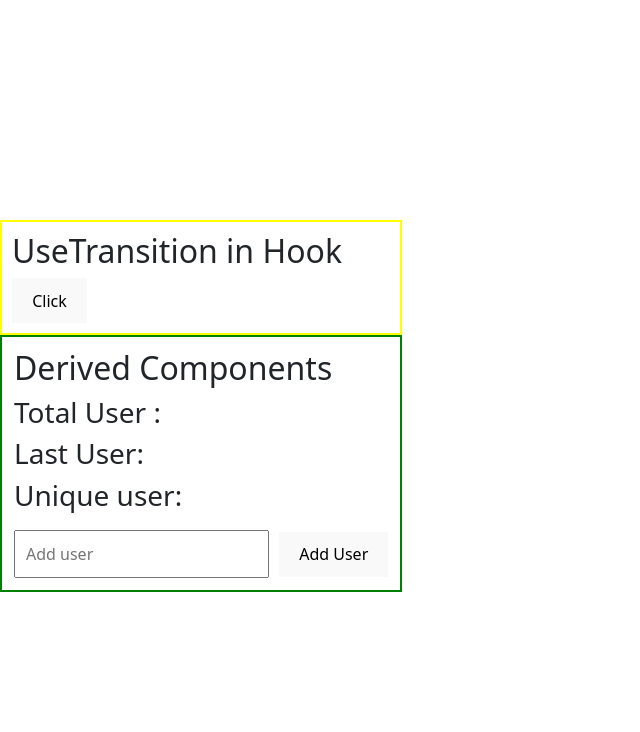
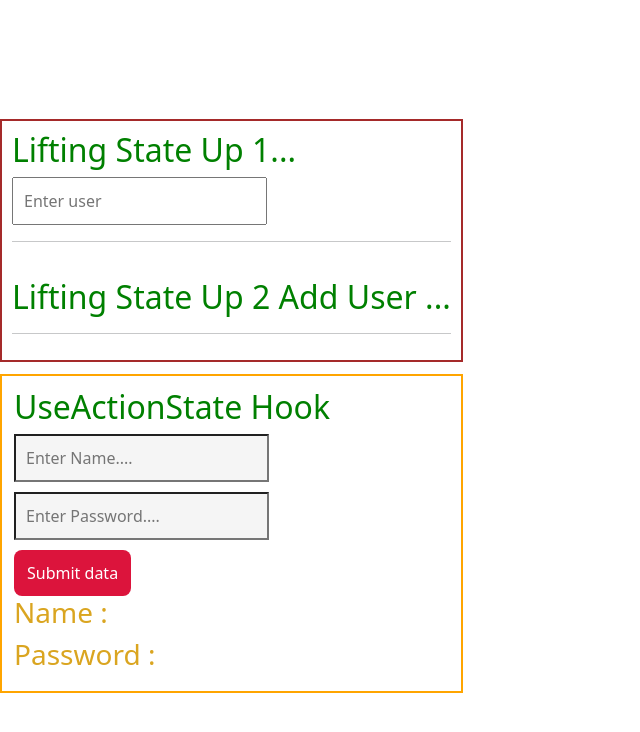
Before and after one commit to AkshitaGupta97/React_Basic_Projects, a React (Vite) app: page / in a window 1280 px wide. Shown: the top 732 px of the page, without its empty margins (0-640 px from the left). Built offline with nearby package versions, Linux system fonts and the light colour scheme.

Commit message:
useActionState changes

```diff
--- a/src/App.jsx
+++ b/src/App.jsx
@@ -3,14 +3,21 @@
 //import Forward from "./Forward";
 //import UserRef from "./InputRef";
 //import UseFormStatus from "./useFormStatus";
-import DerivedComponents from "./DerivedComponents";
-import UserTransition from "./UseTransition";
+import { useState } from "react";
+//import DerivedComponents from "./DerivedComponents";
+//import UserTransition from "./UseTransition";
+import LiftState from "./LiftingStateUp";
+import LiftUp from "./LiftingUp";
+import UseActionState from "./UseActionState";
+
+//import UpdateStates from "./UpdateObjSates";
+//import UpdateArr from "./UpdateArrStates";
 //import UserId from "./UserId";
 //import StyledComponenet from "./styledComponent";
 //import Uncontrolled from "./Uncontrolled";
 
 function App() {
-
+  const [user, setUser] = useState('')
   return (
     <div>
 
@@ -24,8 +31,21 @@ function App() {
       {/*<Forward /> */}
 
       {/* < UseFormStatus /> */}
-      <UserTransition />
-      <DerivedComponents />
+      {/*
+           <UserTransition />
+          <DerivedComponents />
+       */}
+
+      <LiftUp setUser={setUser}/>
+      <LiftState user={user}/>
+
+      {/*
+      <UpdateStates />
+      <UpdateArr />
+      */}
+
+      <UseActionState />
+
     </div>
   )
 }
--- a/src/DerivedComponents.jsx
+++ b/src/DerivedComponents.jsx
@@ -7,16 +7,18 @@ function DerivedComponents(){
     const handleUser = () => {
         setUsers([...users, user]);
        // console.log(users, user);
-
     }
+    const total = users.length;
+    const last = users[users.length - 1];
+    const unique = [...new Set(users)].length;
 
     return(
-        <div style={{border:"2px solid green", padding:"12px"}}>
-            <h2>Derived Components</h2>
-            <h3>Total User : </h3>
-            <h3>Last User: </h3>
-            <h3>Unique user: </h3>
-            <input style={{padding:"10px", marginTop:"10px"}} type="text" onChange={(evnt) => setUser(evnt.target.value)} placeholder="Add user" />
+        <div style={{border:"2px solid green", padding:"12px", marginTop:"12px"}}>
+            <h2 style={{color:"orange"}}>Derived Components</h2>
+            <h3 style={{color:"blue"}}>Total User : {total}</h3>
+            <h3 style={{color:"blue"}}>Last User: <span style={{color:'green'}}>{last}</span></h3>
+            <h3 style={{color:"blue"}}>Unique user: {unique}</h3>
+         <input style={{padding:"10px", marginTop:"10px"}} type="text" onChange={(evnt) => setUser(evnt.target.value)} placeholder="Add user" />
             <button style={{marginLeft:"10px"}} onClick={handleUser}>Add User</button>
             {
                 users.map((item, idx) => (
--- /dev/null
+++ b/src/LiftingStateUp.jsx
@@ -0,0 +1,12 @@
+
+function LiftState({user}){
+    return(
+        <div style={{border:"2px solid brown", padding:"10px", borderTop:"none"}}>
+            <h2 style={{color:"green"}}>Lifting State Up 2 Add User ...</h2>
+            <h4>{user}</h4>
+
+            <hr />
+        </div>
+    )
+}
+export default LiftState
--- /dev/null
+++ b/src/LiftingUp.jsx
@@ -0,0 +1,11 @@
+
+function LiftUp({setUser}){
+    return(
+        <div style={{border:"2px solid brown", padding:"10px", marginTop:"12px", borderBottom:"none"}}>
+            <h2 style={{color:"green"}}>Lifting State Up 1...</h2>
+            <input style={{padding:'10px'}} type="text" placeholder="Enter user" onChange={(event)=> setUser(event.target.value)}/>
+            <hr />
+        </div>
+    )
+}
+export default LiftUp
--- /dev/null
+++ b/src/UpdateArrStates.jsx
@@ -0,0 +1,46 @@
+import { useState } from "react"
+
+function UpdateArr() {
+    const [data, setData] = useState([
+        'sam', 'peter', 'bruce', 'fogg'
+    ])
+
+    const handleUser = (name) => { // change last name
+        data[data.length - 1] = name;
+        setData([...data]);
+    }
+
+    const [dataobj, setDataobj] = useState([
+        {name:"Akshita", age:"20"},
+        {name:"Sam", age:"24"},
+        {name:"Him", age:"16"},
+        {name:"Anil", age:"50"}
+    ])
+
+    const handleAge = (item) => {
+        dataobj[dataobj.length-1].age = item;
+        setDataobj([...dataobj])
+    }
+    return(
+        <div style={{border:"2px solid green", padding:"12px", marginTop:"12px"}}>
+            <h2>Update Array states with objects</h2>
+            <input onChange={(e) => handleUser(e.target.value)} type="text" placeholder="Update Name...." style={{padding:"10px", backgroundColor:"whitesmoke", color:"black"}}/>
+            {
+                data.map((item, idx) => (
+                    <h3 key={idx} style={{color:"gold", textDecoration:"underline"}}>{item}</h3>
+                ))
+            }
+            <hr />
+            <input onChange={(e) => handleAge(e.target.value)} type="text" placeholder="Update Age...." style={{padding:"10px", backgroundColor:"whitesmoke", color:"black"}}/>
+            {
+                dataobj.map((ele, indx) => (
+                    <h3 key={indx} style={{color:"crimson", textDecoration:"underline"}}>{ele.name} - {ele.age}</h3>
+                ))
+            }
+
+
+        </div>
+    )
+}
+
+export default UpdateArr;
--- /dev/null
+++ b/src/UpdateObjSates.jsx
@@ -0,0 +1,43 @@
+import { useState } from "react";
+
+function UpdateStates() {
+    const [data, setData] = useState({
+        name:"Akshita",
+        course: "BCA",
+        address:{
+            city:"Bihar",
+            country:"India"
+        }
+    })
+
+    const handleName = (val) => {
+       /* const temp = data;
+        data.name = val;*/
+        data.name = val;
+        setData({...data});
+    }
+
+    const handleCity = (valCity) => {
+        const temp = data
+        temp.address.city = valCity;
+        setData({...data, address:{...temp.address,city}})
+    }
+
+    return(
+        <div style={{padding:"12px", border:"2px solid purple", marginTop:"12px"}}>
+            <h2 style={{color:"goldenrod"}}>Updating Objects in state</h2>
+
+            <input style={{padding:"10px", backgroundColor:"white",  color:"crimson", fontWeight:"600"}} type="text" placeholder="Update Name"
+            onChange={(event) => handleName(event.target.value)}/>
+            <input style={{padding:"10px", marginLeft:"12px" , backgroundColor:"white",  color:"crimson", fontWeight:"600"}} type="text" placeholder="Update City"
+            onChange={(event) => handleCity(event.target.value)}/>
+
+            <h2 style={{color:"purple"}}>Name: <span style={{color:"green"}}>{data.name}</span></h2>
+            <h2 style={{color:"purple"}}>Course: <span style={{color:"green"}}>{data.course}</span></h2>
+            <h2 style={{color:"purple"}}>City: <span style={{color:"green"}}> {data.address.city}</span></h2>
+            <h2 style={{color:"purple"}}>Country: <span style={{color:"green"}}>{data.address.country}</span></h2>
+        </div>
+    )
+}
+
+export default UpdateStates;
--- /dev/null
+++ b/src/UseActionState.jsx
@@ -0,0 +1,48 @@
+import { act, useActionState } from "react"
+
+function UseActionState() {
+
+    const handleSubmit = async(prevData, formData) => {
+        let name = formData.get("nameUser");
+        let password = formData.get("password")
+        console.log(name, password);
+
+        await new Promise(res => setTimeout(res, 2000))
+        if(name && password){
+            return {message:"Data Submitted", name, password}
+        }
+        else{
+            return {error:"Failed to submit"}
+        }
+    }
+    const [data, action, pending] = useActionState(handleSubmit, undefined);
+    console.log(data);
+
+
+    return (
+        <div style={{ border: "2px solid orange", padding: "12px", marginTop: "12px" }}>
+            <h2 style={{ color: "green" }}>UseActionState Hook</h2>
+
+            <form action={action}>
+                <input defaultValue={data?.name} name="nameUser" type="text" placeholder="Enter Name...." style={{ padding: "10px", backgroundColor: "whitesmoke", color: "black" }} />
+                <br />
+                <input name="password" type="password" placeholder="Enter Password...." style={{ padding: "10px", marginTop: "10px", backgroundColor: "whitesmoke", color: "black" }} />
+                <br />
+                <button disabled={pending} style={{ padding: "10px 12px", borderRadius: "8px", marginTop: "10px", backgroundColor: "crimson", color: "white" }}>Submit data</button>
+                <br />
+            </form>
+            {
+                data?.error && <span style={{ color: "red" }}>{data?.error}</span>
+            }
+            {
+                data?.message && <span style={{ color: "green" }}>{data?.message}</span>
+            }
+
+            <h3 style={{color:"goldenrod"}}>Name :  {data?.name}</h3>
+            <h3 style={{color:"goldenrod"}}>Password :  {data?.password}</h3>
+
+        </div>
+    )
+}
+
+export default UseActionState;
```
Also changed, not shown: src/UseId.jsx (added, +42 -0 lines).
